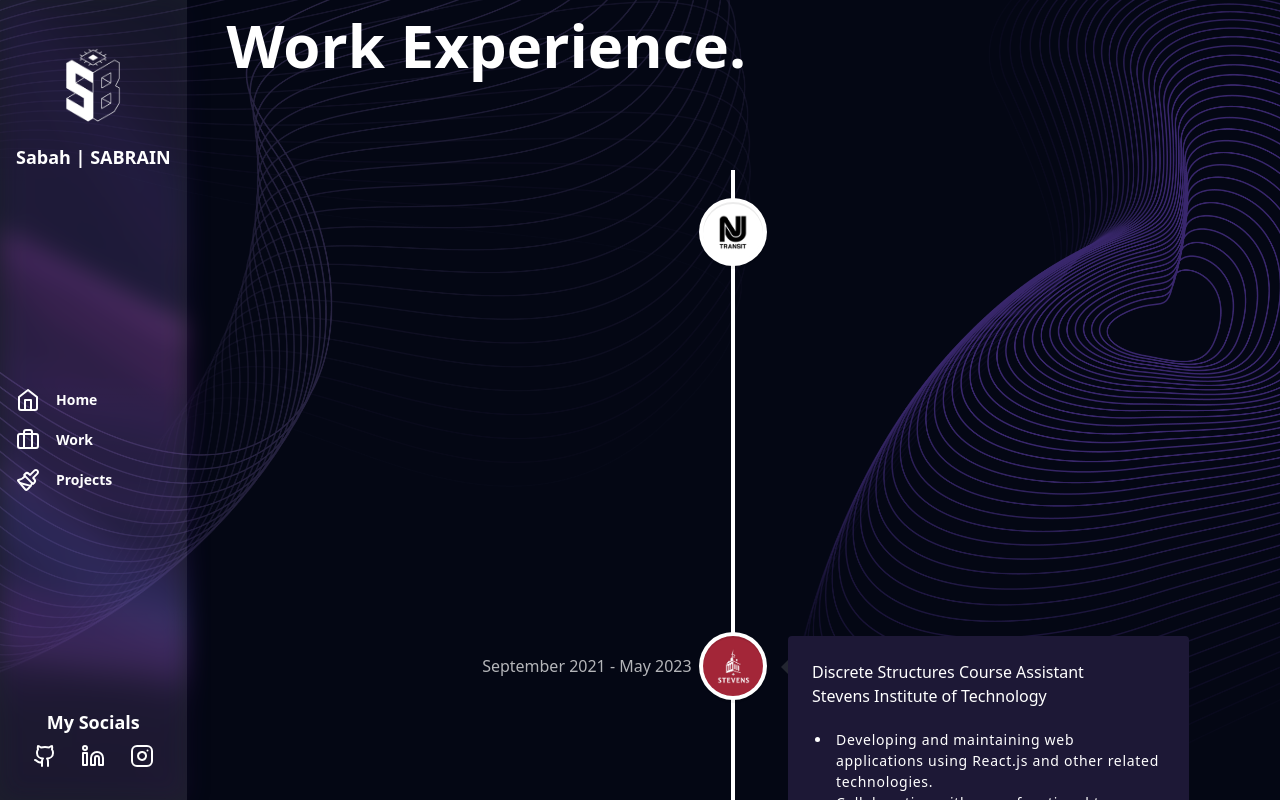
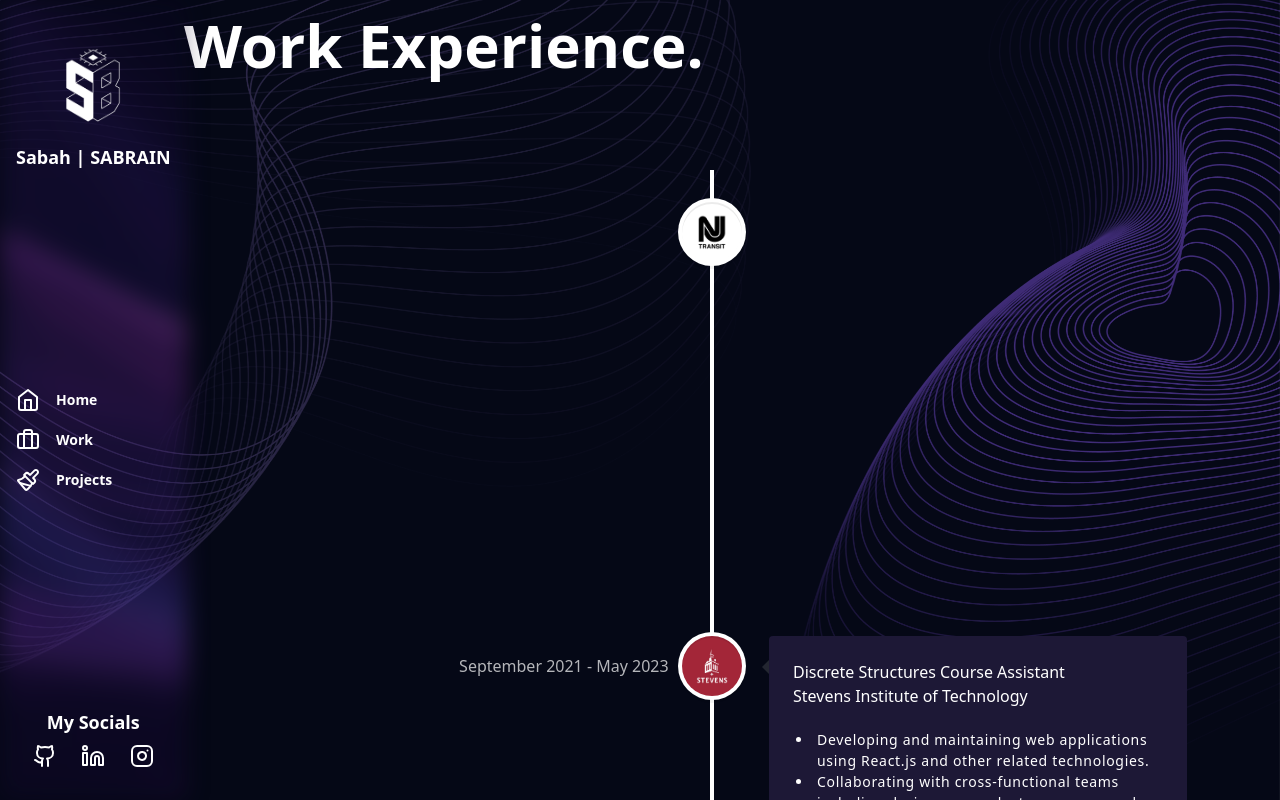
Before and after one commit to sabah-naveed/sabrain-website, a Next.js app: page /work in a window 1280 px wide. Shown: the top 800 px of the page. Built offline with nearby package versions, Linux system fonts and the light colour scheme; no server answers.

Commit message:
bug: background fixed

```diff
--- a/app/layout.js
+++ b/app/layout.js
@@ -13,9 +13,9 @@ export default function RootLayout({ children }) {
   return (
     <html lang="en">
       <body className="font-sans antialiased">
-        <div className="flex ">
-          <Navbar className="w-12"/>
-          <main className="w-full bg-gray-950">{children}</main>
+        <div className="relative flex ">
+          <Navbar className="fixed w-12 h-screen "/>
+          <main className="ml-36 w-full h-full ">{children}</main>
         </div>
       </body>
     </html>
--- a/app/work/page.js
+++ b/app/work/page.js
@@ -11,13 +11,20 @@ import { experiences } from "/public/constants/index.js";
 
 const WorkPage = () => {
   return (
-    <div className="flex justify-between h-screen bg-gray-950 mr-10">
-      <div className="absolute inset-0 -z-5 opacity-90">
-        <img src="/images/herobg.png" alt="waves" className="object-cover h-full w-full" />
+    <div className="relative flex justify-between h-screen mr-10 bg-parallax bg-cover bg-fixed">
+      {/* Background */}
+      <div
+      className="fixed inset-0 -z-10 bg-fixed bg-center bg-cover"
+      style={{ backgroundImage: "url('/images/herobg.png')"}}>
+        {/* <img
+          src="/images/herobg.png"
+          alt="waves"
+          className="absolute inset-0 "
+        /> */}
       </div>
+      {/* Content */}
       <div className="relative z-10 ml-10">
         <motion.div variants={textVariant()}>
-
           <h2 className="text-white font-black md:text-[60px] sm:text-[50px] xs:text-[40px] text-[30px]">
             Work Experience.
           </h2>
@@ -58,10 +65,7 @@ const ExperienceCard = ({ experience }) => (
       }
     >
       <h3 className="vertical-timeline-element-title">{experience.title}</h3>
-      <p
-        className="vertical-timeline-element-subtitle"
-        style={{ margin: 0 }}
-      >
+      <p className="vertical-timeline-element-subtitle" style={{ margin: 0 }}>
         {experience.company_name}
       </p>
 
--- a/components/Navbar.js
+++ b/components/Navbar.js
@@ -29,7 +29,7 @@ export default function Navbar() {
   const [isHovering, setIsHovering] = useState(false);
 
   return (
-    <div className="h-screen flex flex-col gap-6 z-[4000] px-4 relative">
+    <div className="fixed h-screen flex flex-col gap-6 z-[4000] px-4">
       <div className="absolute inset-0 -z-10 blur-md opacity-30">
         <img src="/images/purpWaves.jpg" alt="waves" className="object-cover h-full w-full" />
       </div>
```
